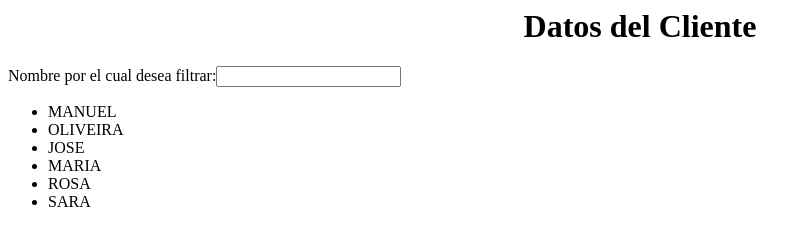
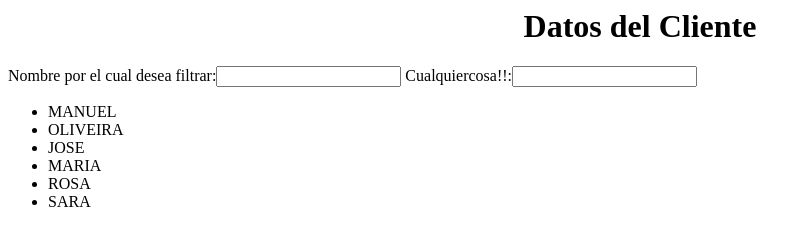
Before and after one commit to giandam15/Introduccion-a-AngularJS, a plain HTML site: page index.html in a window 1280 px wide. Shown: the whole page, without its empty margins (0-810 px from the left). Drawn offline with Linux system fonts and the light colour scheme.

Commit message:
Modifique linea 6

```diff
--- a/index.html
+++ b/index.html
@@ -3,6 +3,7 @@
 		<div ng-init="datos=['Manuel', 'Oliveira', 'jose','maria','rosa','sara']">
 			<h1 align="center">Datos del Cliente</h1>
 				Nombre por el cual desea filtrar:<input type="text" ng-model="nombre"/>
+				Cualquiercosa!!:<input type="text" ng-model="nombre"/>
 			<ul>
 				<li ng-repeat="dato in datos | filter:nombre">{{ dato | uppercase}}</li>
 			</ul>
```
